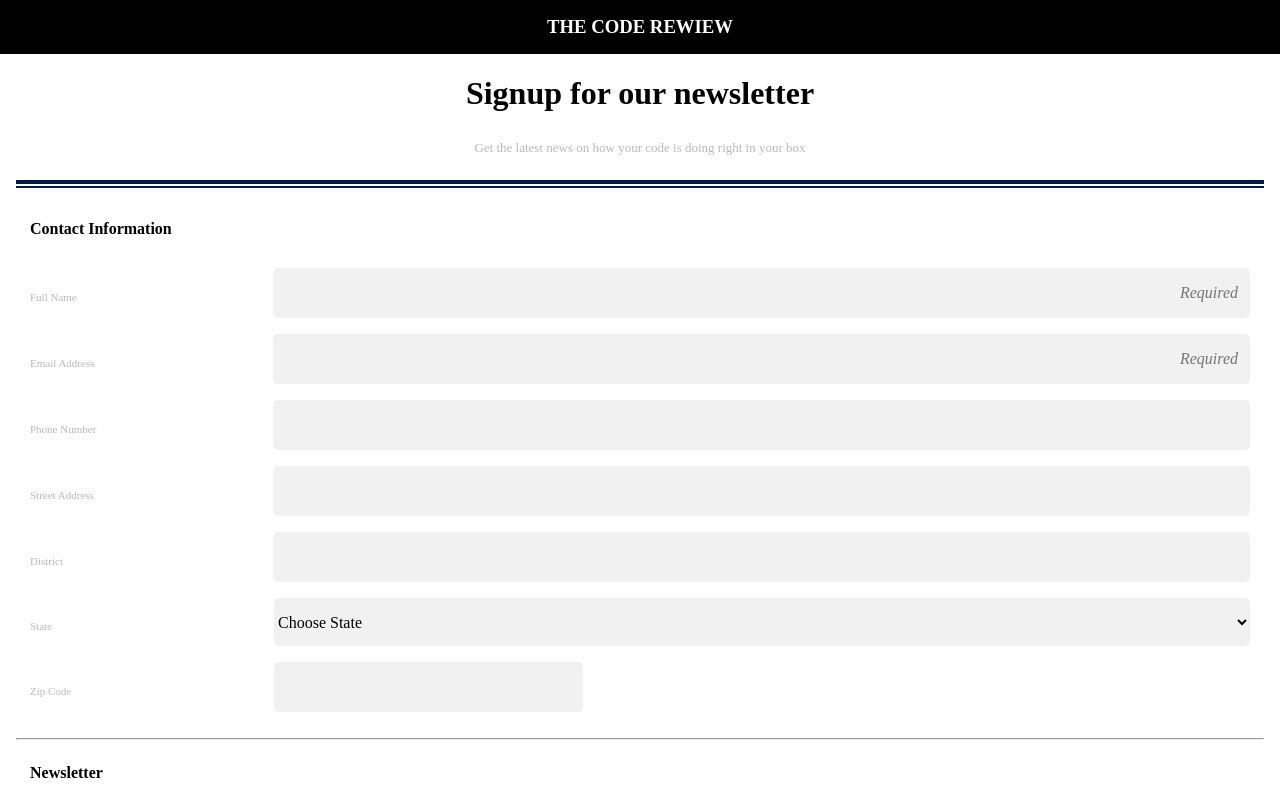
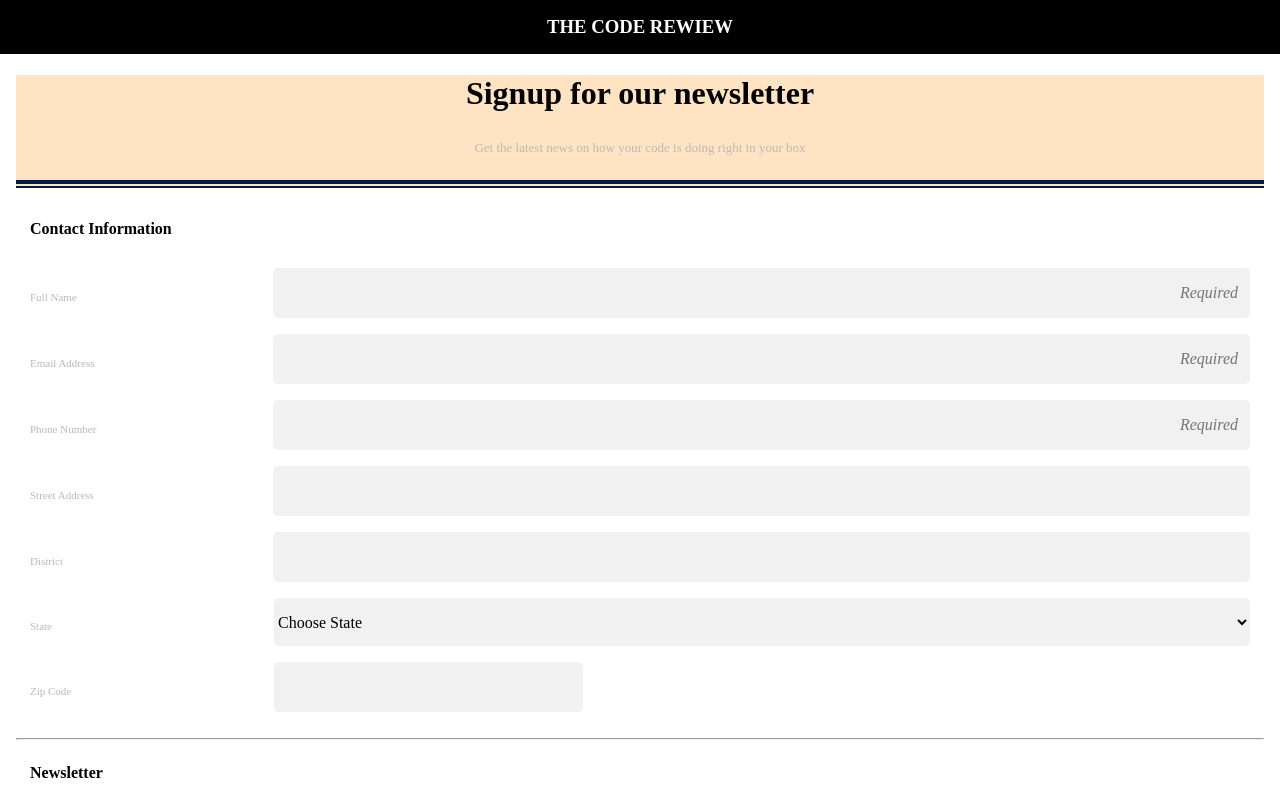
Before and after one commit to jclau69/project3a, a plain HTML site: page form.html in a window 1280 px wide. Shown: the top 802 px of the page. Drawn offline with Linux system fonts and the light colour scheme.

Commit message:
focus+background

```diff
--- a/css/style.css
+++ b/css/style.css
@@ -52,6 +52,7 @@ section{
  padding-bottom:2px;
  margin-bottom: 1rem;
  margin: 1rem;
+ background-color: bisque;
 }
 
 section p {
@@ -71,6 +72,8 @@ fieldset {
 
 }
 
+
+
   label {
 
 
@@ -81,6 +84,13 @@ fieldset {
     padding-bottom: 7px;
     width: 63%;
 
+
+}
+
+input:focus {
+
+color: rgb(103, 245, 9);
+transition: 1s;
 
 }
 
--- a/form.html
+++ b/form.html
@@ -45,12 +45,12 @@
 
       <div>
           <label for="mail">Email Address </label>
-          <input type="text" id="mail" name="info_mail" placeholder="Required" required>
+          <input type="email" id="mail" name="info_mail" placeholder="Required" required>
       </div>
 
       <div>
           <label for="phone number">Phone Number </label>
-          <input type="tel" id="phone number" name="name_phone">
+          <input type="tel" id="phone number" name="name_phone"placeholder="Required" required>
       </div>
 
       <div>
```
